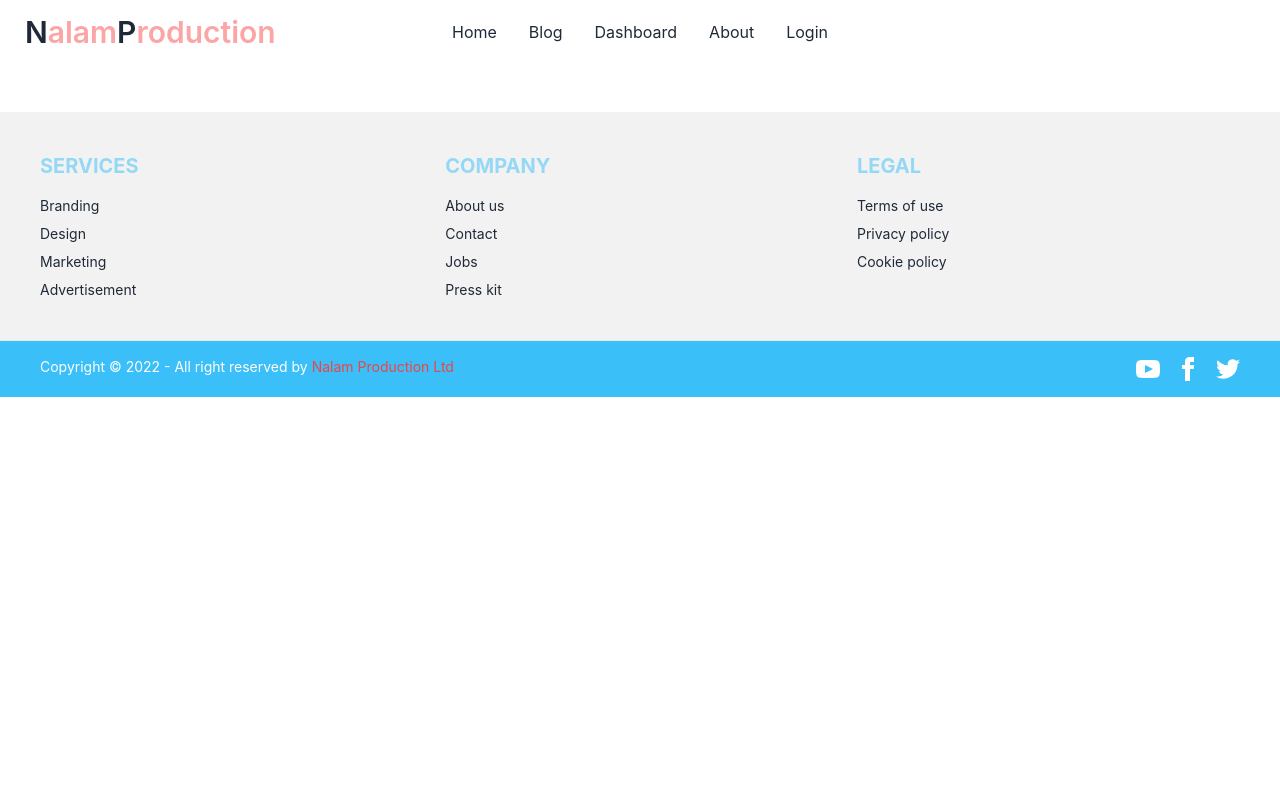
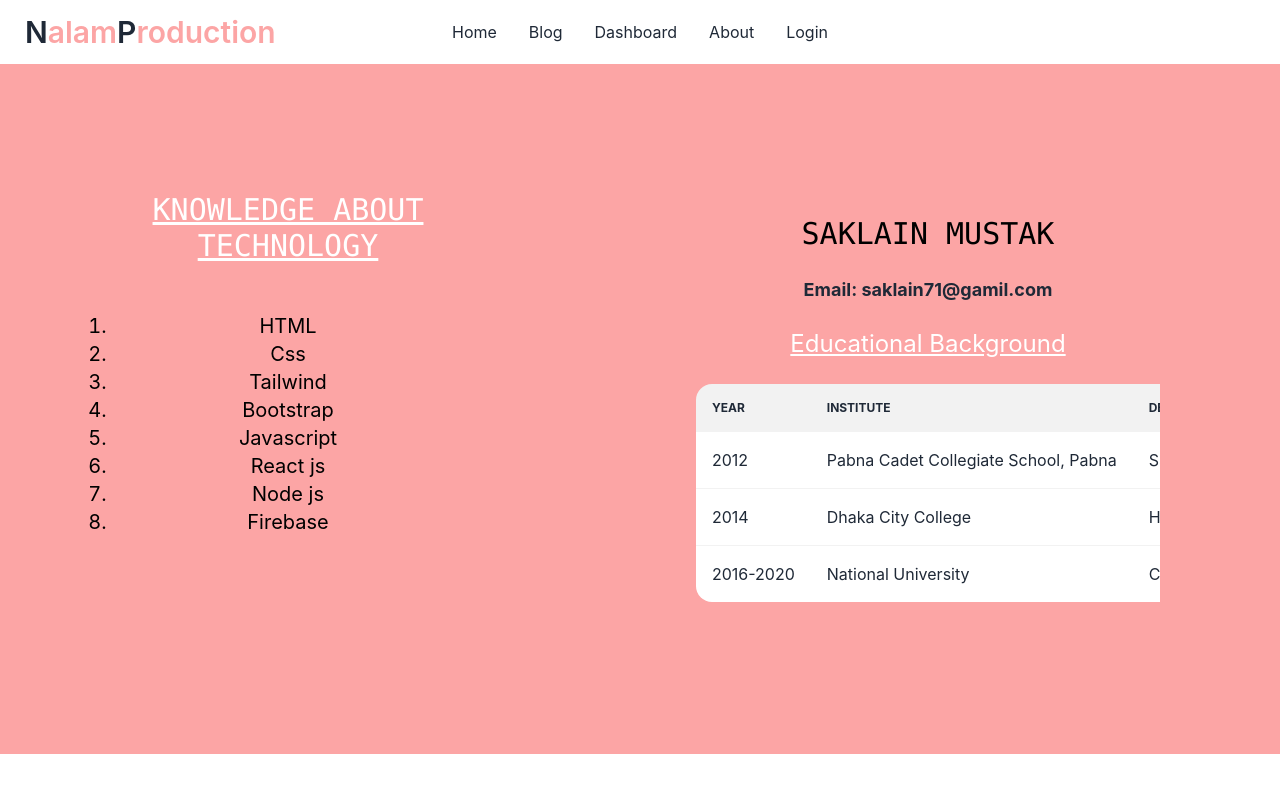
Before and after one commit to saklain71/Nalam-Production, a React (Create React App) app: page /about in a window 1280 px wide. Shown: the top 800 px of the page. Built offline with nearby package versions, Linux system fonts and the light colour scheme; no server answers.

Commit message:
about developer

```diff
--- a/src/App.js
+++ b/src/App.js
@@ -18,6 +18,7 @@ import AllUsers from './Pages/Dashboard/AllUsers';
 import ManageOrders from './Pages/Dashboard/ManageOrders';
 import Blog from './Pages/Blog/Blog';
 import About from './Pages/About/About';
+import RequireAdmin from './Pages/Login/RequireAdmin';
 
 
 function App() {
@@ -41,8 +42,17 @@ function App() {
           <Route index element={<MyProfile></MyProfile>}></Route>
           <Route path="orders" element={<MyOrders></MyOrders>}></Route>
           <Route path="review" element={<AddReview></AddReview>}></Route>
-          <Route path="alluser" element={<AllUsers></AllUsers>}></Route>
-          <Route path="manageOrder" element={<ManageOrders></ManageOrders>}></Route>
+          <Route path="alluser" element={
+            <RequireAdmin>
+              <AllUsers></AllUsers>
+            </RequireAdmin>
+          }>
+          </Route>
+          <Route path="manageOrder" element={
+            <RequireAdmin>
+              <ManageOrders></ManageOrders>
+            </RequireAdmin>
+          }></Route>
           <Route path="payment" element={<Payment></Payment>}></Route>
         </Route>
         <Route path="/blog" element={<Blog></Blog>}></Route>
--- a/src/Pages/About/About.js
+++ b/src/Pages/About/About.js
@@ -1,11 +1,71 @@
 import React from 'react';
 
-const About = () => {
+const About = () =>  {
     return (
-        <div>
+        <div className="lg:flex">
 
+            <div className="flex-auto bg-red-300  lg:w-32 lg:px-16 lg:py-32">
+                <h1 className='text-white  lg:text-3xl uppercase font-mono'><u>Knowledge About Technology</u> </h1>
+                <ul className='list-decimal text-xl text-black m-12'>
+                    <li>HTML</li>
+                    <li>Css</li>
+                    <li>Tailwind</li>
+                    <li>Bootstrap</li>
+                    <li>Javascript</li>
+                    <li>React js</li>
+                    <li>Node js</li>
+                    <li>Firebase</li>
+                </ul>
+            </div>
+            <div className="bg-red-300 flex-auto lg:w-64 ">
+                <div className='p-6 lg:mx-24 lg:my-32'>
+                    <h1 className='text-black text-3xl lg:text-3xl uppercase font-mono'>Saklain Mustak</h1>
+                    <p className='my-6 font-bold lg:text-lg'>
+                       Email: saklain71@gamil.com
+                    </p>
+                    <p className='my-6 text-white lg:text-2xl'>
+                       <u> Educational Background</u>
+                    </p>
+                    <div class="overflow-x-auto">
+                        <table class="table w-full">
+
+                            <thead>
+                                <tr>
+                                    <th>Year</th>
+                                    <th>Institute</th>
+                                    <th>Degree</th>
+                                </tr>
+                            </thead>
+                            <tbody>
+                                <tr>
+
+                                    <td>2012</td>
+                                    <td>Pabna Cadet Collegiate School, Pabna</td>
+                                    <td>SSC</td>
+                                </tr>
+
+                                <tr>
+
+                                    <td>2014</td>
+                                    <td>Dhaka City College</td>
+                                    <td>HSC</td>
+                                </tr>
+
+                                <tr>
+
+                                    <td>2016-2020</td>
+                                    <td>National University</td>
+                                    <td>Computer Science And Engineering</td>
+                                </tr>
+                            </tbody>
+                        </table>
+                    </div>
+
+                </div>
+            </div>
         </div>
     );
 };
 
+
 export default About;
--- a/src/Pages/Blog/Blog.js
+++ b/src/Pages/Blog/Blog.js
@@ -34,7 +34,7 @@ const Blog = () => {
                 <p className='text-lg font-mono text-left'>
                     suppose i have an array name user and it's includes object with a name property . if i have to find any property by name i will write this code <br />
 
-                    <span className='text-info'>user.map(u = > console.log(u.name.includes(searchquery)))</span>
+                    <span className='text-info'>user.map(u = console.log(u.name.includes(searchquery)))</span>
                 </p>
 
                 <h1 className='text-2xl font-serif my-4  font-bold'>What is a unit test?</h1>
--- a/src/Pages/Dashboard/ManageOrders.js
+++ b/src/Pages/Dashboard/ManageOrders.js
@@ -12,7 +12,7 @@ const ManageOrders = () => {
         <div>
 
             <div >
-                <table class="table table-zebra w-full">
+                <table class="table table-zebra table-compact w-full">
 
                     <thead>
                         <tr>
--- a/src/Pages/Dashboard/MyOrders.js
+++ b/src/Pages/Dashboard/MyOrders.js
@@ -16,7 +16,7 @@ const MyOrders = () => {
         <div>
             <h1 className='text-bold text-2xl m-5'>{user.displayName}'s  Orders </h1>
             <div >
-                <table class="table table-zebra w-full">
+                <table class="table table-zebra table-compact w-full">
 
                     <thead>
                         <tr>
--- a/src/Pages/Home/BusinessSummery.js
+++ b/src/Pages/Home/BusinessSummery.js
@@ -7,7 +7,7 @@ const BusinessSummery = () => {
 
     return (
         <div style={{ backgroundImage: `url(${backImage})`, backgroundSize: 'cover' }}>
-            <h1 className='text-6xl text-info text-center font-serif my-16'>Business Summary</h1>
+            <h1 className='text-6xl text-info text-center font-mono my-16'>Business Summary</h1>
             <div className='grid grid-cols-2 lg:grid-cols-4 gap-5 place-items-center'>
                 <div className='my-6 flex flex-col justify-center items-center'>
                     <GiFlyingFlag className='text-4xl  '></GiFlyingFlag>
--- a/src/Pages/Home/ReviewSection.js
+++ b/src/Pages/Home/ReviewSection.js
@@ -11,7 +11,7 @@ useEffect(()=>{
 
     return (
        <section>
-            <h1 className='text-info text-5xl my-10'>Clients Reviews Here</h1>
+            <h1 className='text-info text-6xl my-10 font-sans'>Clients Reviews Here</h1>
 
         <div className='grid grid-cols-1 sm: lg:grid-cols-3 gap-5 mb-14'>
 
--- a/src/Pages/Login/Register.js
+++ b/src/Pages/Login/Register.js
@@ -25,7 +25,7 @@ const Register = () => {
 
     const [updateProfile, updating] = useUpdateProfile(auth);
 
-    const [token, tokenloading] = UseToken(user || guser)
+    const [token] = UseToken(user || guser)
 
     let location = useLocation();
     let from = location.state?.from?.pathname || "/";
@@ -49,7 +49,7 @@ const Register = () => {
     }
 
 
-    if (loading || gloading || updating || tokenloading) {
+    if ( loading || gloading || updating ) {
         return <Loading></Loading>
     }
 
--- /dev/null
+++ b/src/Pages/Login/RequireAdmin.js
@@ -0,0 +1,25 @@
+import { signOut } from 'firebase/auth';
+import React from 'react';
+import { useAuthState } from 'react-firebase-hooks/auth';
+import { Navigate, useLocation } from 'react-router-dom';
+import auth from '../../firebase.init';
+import useAdmin from '../../Hooks/UseAdmin';
+import Loading from '../Shared/Loading';
+
+const RequireAdmin = ({children}) => {
+    const [user, loading] = useAuthState(auth);
+    const location = useLocation();
+    const [admin, adminLoading] = useAdmin(user)
+
+    if(loading || adminLoading){
+        return <Loading></Loading>
+    }
+
+    if(!user || !admin){
+        signOut(auth);
+        return <Navigate to="/login" state={{ from: location }} replace></Navigate>
+    }
+    return children;
+};
+
+export default RequireAdmin;
--- a/src/Pages/Login/SignUp.js
+++ /dev/null
@@ -1,11 +0,0 @@
-import React from 'react';
-
-const SignUp = () => {
-    return (
-        <div>
-            <h2>signup here</h2>
-        </div>
-    );
-};
-
-export default SignUp;
--- a/src/Pages/Shared/Loading.js
+++ b/src/Pages/Shared/Loading.js
@@ -2,8 +2,8 @@ import React from 'react';
 
 const Loading = () => {
 
-    <div className="flex items-center justify-center ">
-        <div className="w-16 h-16 border-b-2 border-blue-900 rounded-full animate-spin"></div>
+    <div className="flex items-center justify-center w-16 h-screen ">
+        <div className="w-16 h-16 border-b-2 border-red-900 rounded-full animate-spin"></div>
     </div>
 };
 
```
